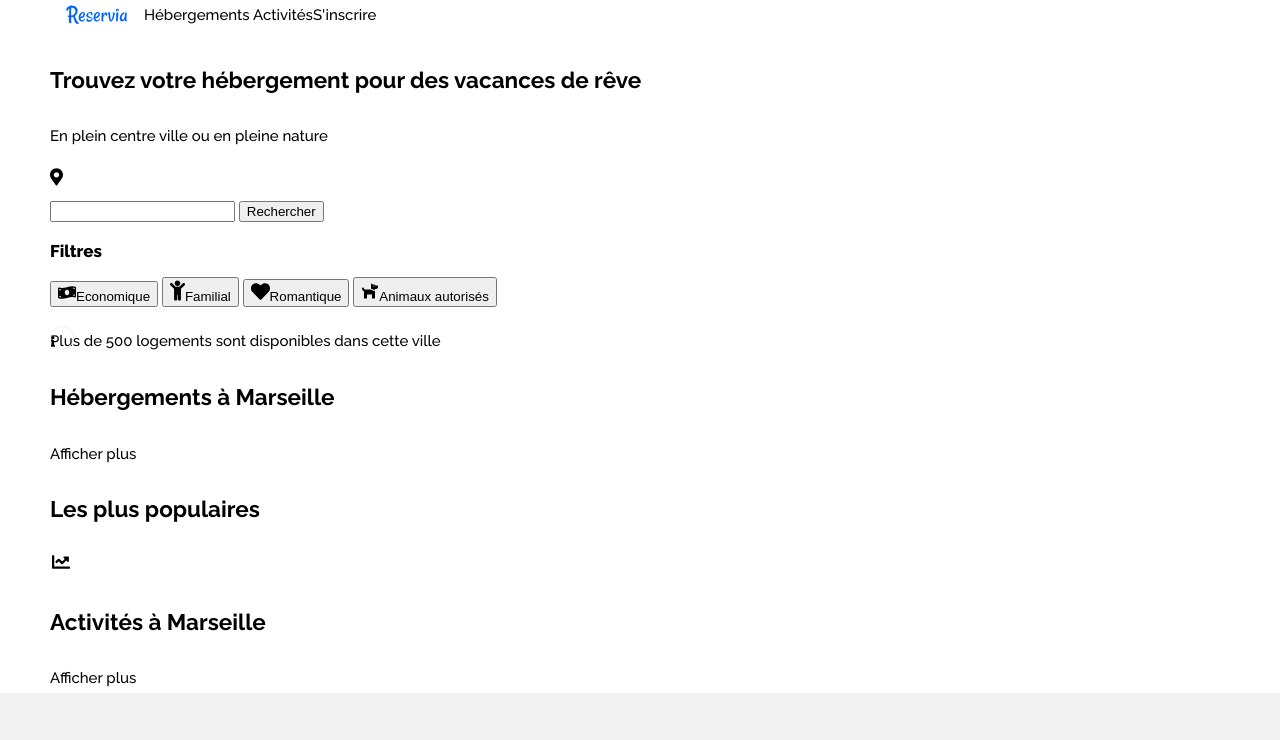
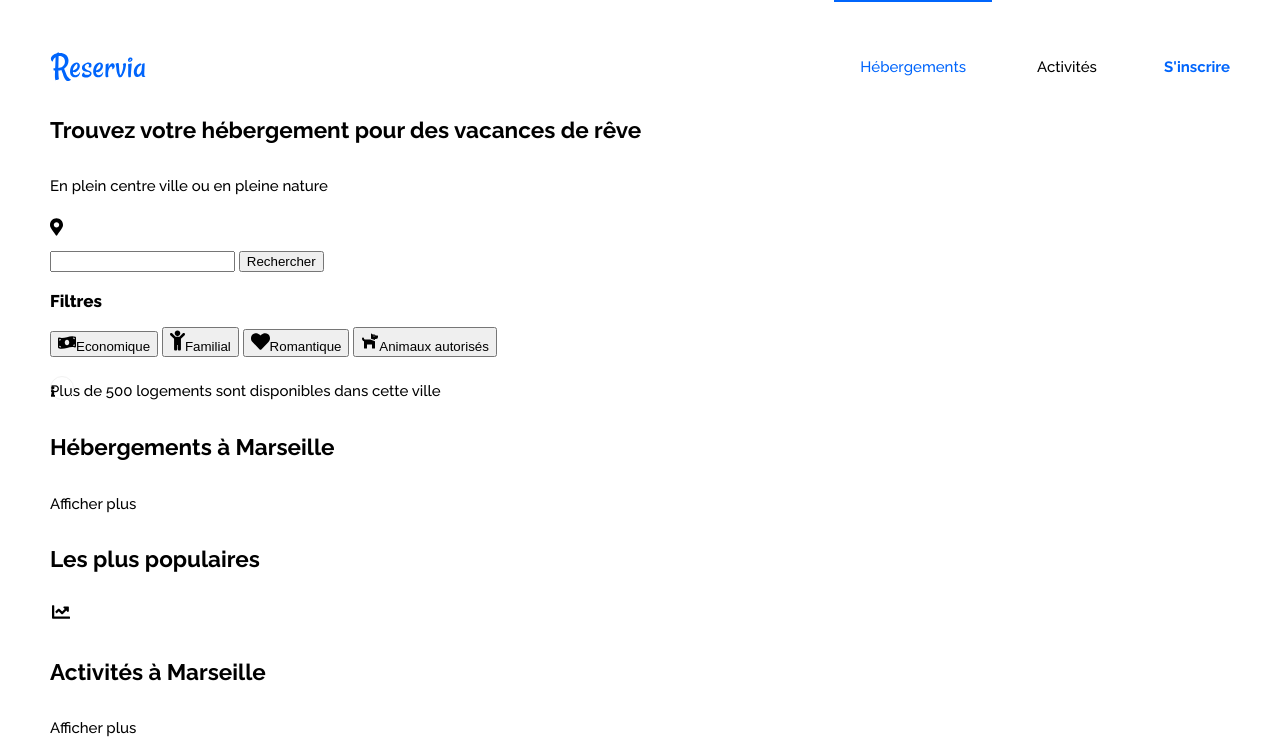
Before and after one commit to Brissok/BriceTchijouk_2_08122020, a plain HTML site: page index.html in a window 1280 px wide. Shown: the top 740 px of the page. Drawn offline with Linux system fonts and the light colour scheme.

Commit message:
intégration de la navbar pour desktop

```diff
--- a/index.html
+++ b/index.html
@@ -11,10 +11,10 @@
     <header class="container siteHeader">
         <div class="toolbar">
             <a href="index.html" class="siteLogo">
-                <img src="images/logo/Reservia.svg" alt="Logo Reservia" style="width:94px; height:29px;">
+                <img src="images/logo/Reservia.svg" alt="Logo Reservia" style="width:96.6px; height: 45px;">
             </a>
             <nav class="navbar">
-                <a href="#hebergements" class="navbar-link active">Hébergements</a>
+                <a href="#hebergements" class="navbar-link navbar-link_active" active>Hébergements</a>
                 <a href="#activites" class="navbar-link">Activités</a>
             </nav>
             <a href="#" class="log-link">S'inscrire</a>
@@ -26,7 +26,7 @@
             <p class="headerSubtitle">
                 En plein centre ville ou en pleine nature
             </p>
-            <div class="searchBox">
+            <div class="searchBox" id="hebergements">
                 <div class="searchBox-logo">
                     <img src="images/svgs/map-marker-alt.svg" alt="map marker icon" style="width: 13px; height: 18px;">
                 </div>
@@ -82,7 +82,7 @@
         </aside>
     </div>
     <div class="container bodyLayout">
-        <div class="mainContainer activitiesContainer">
+        <div class="mainContainer activitiesContainer" id="activites">
             <h2 class="mainContainer-title">Activités à Marseille</h2>
             <div class="mainCards activityCards">
                 <a href="#"><div class="activity-card"></div></a>
--- a/style.css
+++ b/style.css
@@ -2,6 +2,10 @@
     --bg-grey : #F2F2F2;
     --blue : #0065FC;
     --light-blue : #DEEBFF;
+}
+
+html {
+    scroll-behavior: smooth;
 }
 
 body {
@@ -33,9 +37,40 @@ h3 {
 .toolbar {
     display: flex;
     flex-direction: row;
-
+    justify-content: space-between;
+    padding-top: 44px;
+    align-items: center;
+}
+.siteLogo {
+    flex-grow: 2;
+    height: 45px;
+}
+.navbar-link {
+    position: relative;
+    margin: auto 2.1rem;
+}
+.navbar-link_active {
+    color: var(--blue);
+}
+.navbar-link_active::before {
+    content: '';
+    height: 2px;
+    width: 150%;
+    left: -25%;
+    top: -58px;
+    background-color: var(--blue);
+    position: absolute;
+}
+.navbar-link:hover {
+    color: var(--blue);
+    transition: color .250s;
 }
 
+.log-link {
+    margin-left: 2.1rem;
+    color: var(--blue);
+    font-weight: 700;
+}
 .container {
     margin: 0 50px;
 }
```
